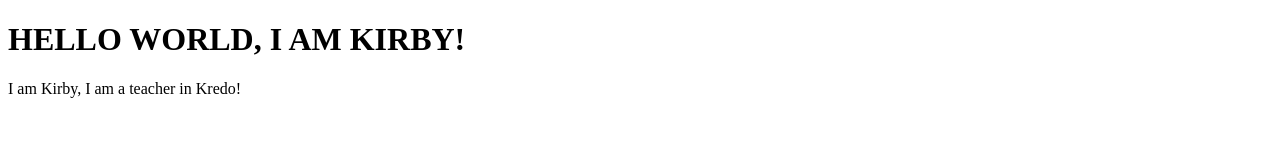
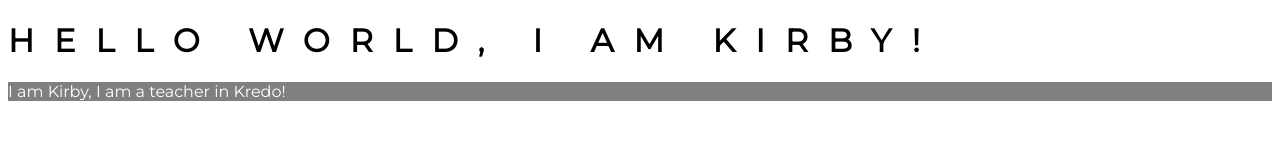
Before and after one commit to Kewby/kewby.github.io, a plain HTML site: page index.html in a window 1280 px wide. Drawn offline with Linux system fonts and the light colour scheme.

Commit message:
Added CSS files

```diff
--- /dev/null
+++ b/css/style.css
@@ -0,0 +1,14 @@
+*{
+    font-family: 'Montserrat', sans-serif;
+}
+
+.heading{
+    text-transform: uppercase;
+    font-size: 200%;
+    letter-spacing: 20px;
+}
+
+.paragraph{
+    background-color: grey;
+    color: white;
+}
--- a/index.html
+++ b/index.html
@@ -4,9 +4,11 @@
     <meta charset="UTF-8">
     <meta name="viewport" content="width=device-width, initial-scale=1.0">
     <title>BOOTCAMP</title>
+    <link rel="stylesheet" href="css/style.css">
+    <link href="https://fonts.googleapis.com/css2?family=Montserrat&display=swap" rel="stylesheet">
 </head>
 <body>
-    <h1>HELLO WORLD, I AM KIRBY!</h1>
-    <p>I am Kirby, I am a teacher in Kredo!</p>
+    <h1 class="heading">HELLO WORLD, I AM KIRBY!</h1>
+    <p class="paragraph">I am Kirby, I am a teacher in Kredo!</p>
 </body>
 </html>
```
